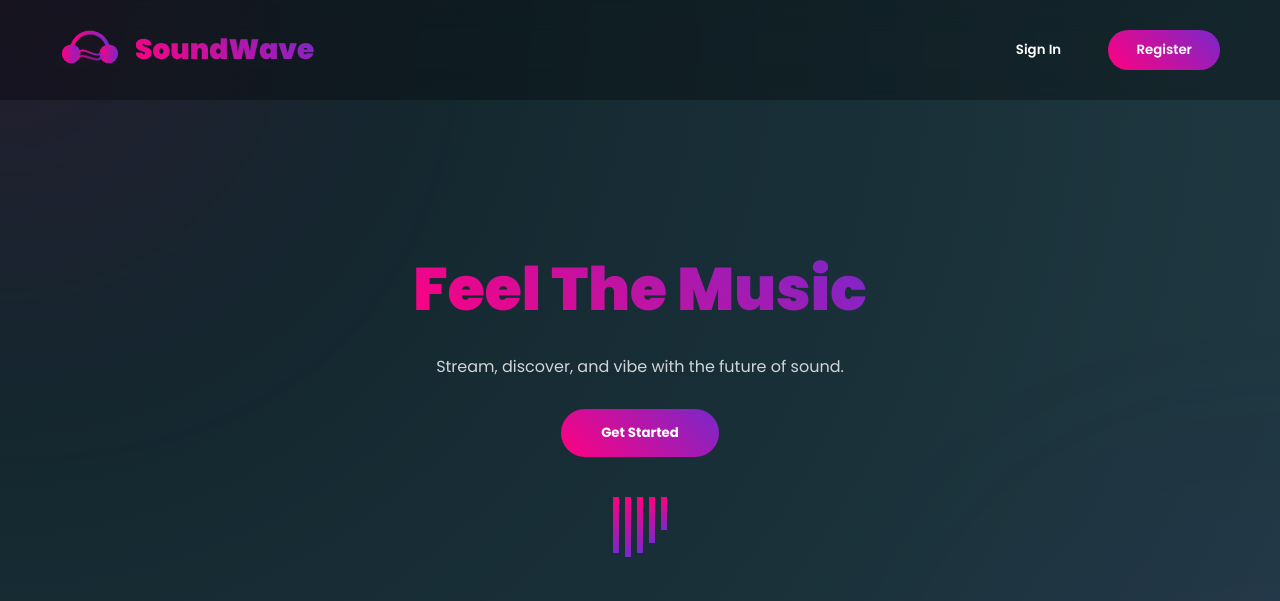
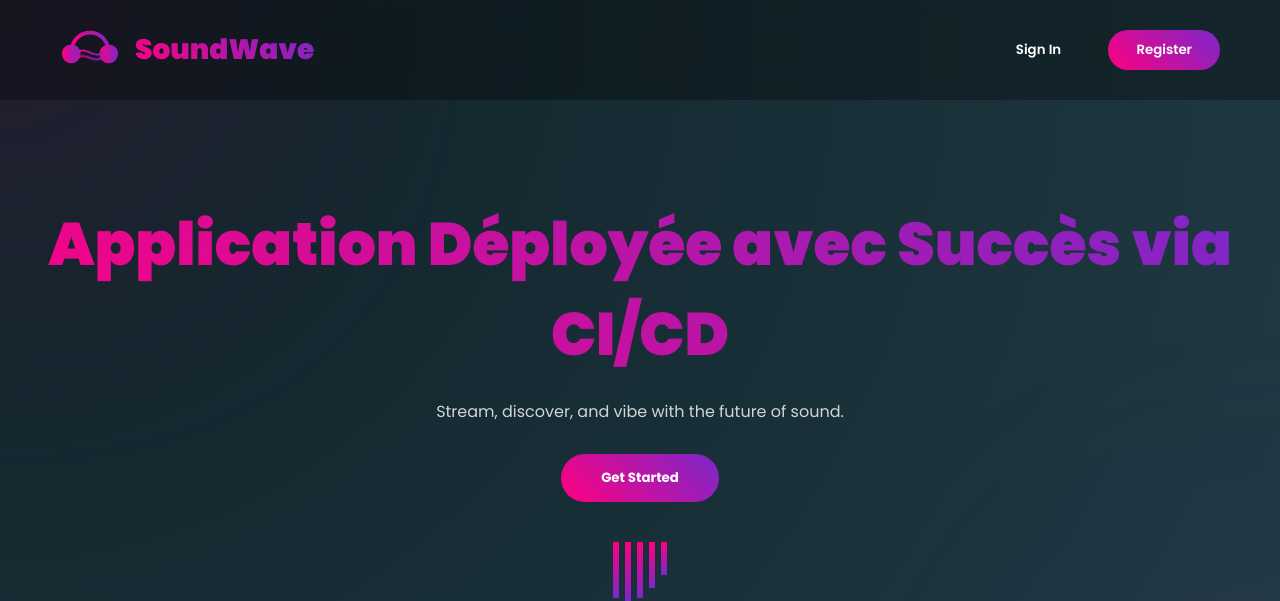
Before and after one commit to rahil-test123/project-devops, a Flask app: page / in a window 1280 px wide; the page is wider, and only the part inside the window is pictured. Shown: the top 601 px of that part. Run offline with Flask 3, Linux system fonts and the light colour scheme.

Commit message:
Demonstration CI/CD

```diff
--- a/app/templates/index.html
+++ b/app/templates/index.html
@@ -359,8 +359,7 @@
 </div>
 
 <section class="hero">
-<h1>Feel The Music</h1>
-<p>Stream, discover, and vibe with the future of sound.</p>
+<h1 style="color:yellow;">Application Déployée avec Succès via CI/CD </h1><p>Stream, discover, and vibe with the future of sound.</p>
 <a href="/browse"><button>Get Started</button></a>
 
 <div class="equalizer">
```
